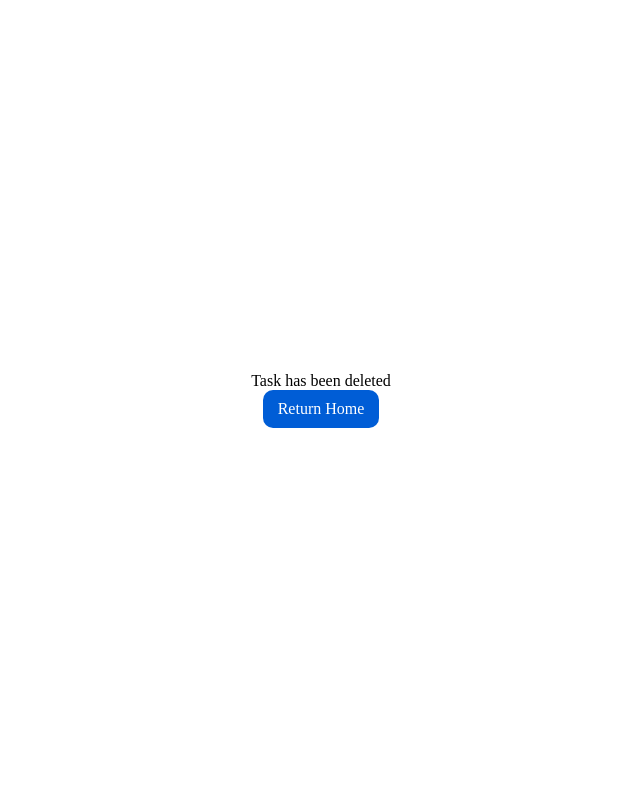
After one commit to danielkurek/todoListDjango, a Django app: page /todo/task/deleted in a window 1280 px wide. The commit adds this page. Shown: the whole page, without its empty margins (319-959 px from the left). Run offline with Django 3.2, Linux system fonts and the light colour scheme.

Commit message:
Add: delete tasks

```diff
--- a/todoList/static/todoList/css/style.css
+++ b/todoList/static/todoList/css/style.css
@@ -1,5 +1,17 @@
 .bold{
     font-weight: bold;
+}
+.button{
+    text-decoration: none;
+    border: none;
+    border-radius: 10px;
+    padding: 10px 15px;
+    background-color: #005dd6;
+    color: white;
+    cursor: pointer;
+}
+.button:hover{
+    background-color: #3f89eb;
 }
 
 /*
@@ -194,7 +206,7 @@ ul.task-list li a{
 /*
  * Edit Icon
  */
-.edit span.icon{
+.task-edit span.icon{
     display: inline-block;
     background-image: url("../svg/edit.svg");
     background-repeat: no-repeat;
@@ -203,7 +215,24 @@ ul.task-list li a{
     width: 0.8em;
     height: 0.8em;
 }
-.edit{
+.task-edit{
+    margin-left: 15px;
+    vertical-align: middle;
+}
+
+/*
+ * Delete Icon
+ */
+ .task-delete span.icon{
+    display: inline-block;
+    background-image: url("../svg/delete.svg");
+    background-repeat: no-repeat;
+    background-position: center;
+    background-size: contain;
+    width: 0.8em;
+    height: 0.8em;
+}
+.task-delete{
     margin-left: 15px;
     vertical-align: middle;
 }
@@ -241,3 +270,51 @@ ul.task-list li a{
 .tags{
     margin: 10px 0;
 }
+
+/*
+ * Delete screen
+ */
+.banner{
+    position: absolute;
+    width: 100%;
+    height: 100%;
+    top: 0;
+    right: 0;
+    background-color: white;
+
+    display: flex;
+    flex-direction: column;
+    justify-content: center;
+    align-items: center;
+}
+.banner + *{
+    font-size: 2.5em;
+    font-weight: normal;
+}
+.banner form{
+    display: inline-block;
+}
+.buttons .button{
+    text-decoration: none;
+    border: none;
+    padding: 20px 30px;
+    font-size: 2em;
+    border-radius: 10px;
+    box-shadow: 5px 5px;
+    margin: 20px;
+    cursor: pointer;
+}
+.buttons .button.back{
+    background-color: #23a523;
+    color: white;
+}
+.buttons .button.back:hover{
+    background-color: #28bb28;
+}
+.buttons .button.delete{
+    background-color: #a52323;
+    color: white;
+}
+.buttons .button.delete:hover{
+    background-color: #d42222;
+}
--- /dev/null
+++ b/todoList/templates/todoList/message.html
@@ -0,0 +1,7 @@
+{% extends 'todoList/main.html' %}
+{% block content %}
+    <div class="banner">
+        <span>{{message_text}}</span>
+        {% if button_text %}<a class="button" href="{{url}}">{{button_text}}</a>{% endif %}
+    </div>
+{% endblock content %}
--- a/todoList/templates/todoList/taskDetail.html
+++ b/todoList/templates/todoList/taskDetail.html
@@ -20,7 +20,8 @@
             <span class="icon {% if task.completed %}completed{% endif %}">&nbsp;</span>
         </a>
         <span id="task-title">{{task.task_title}}</span>
-        <a class="edit" href="{% url 'task-edit' task.id %}"><span class="icon">&nbsp;</span></a>
+        <a class="task-edit" href="{% url 'task-edit' task.id %}"><span class="icon">&nbsp;</span></a>
+        <a class="task-delete" href="{% url 'task-delete' task.id %}"><span class="icon">&nbsp;</span></a>
     </h2>
     {% endspaceless %}
     <div class="tags">
--- a/todoList/urls.py
+++ b/todoList/urls.py
@@ -10,4 +10,6 @@ urlpatterns = [
     path('task/<int:task_id>/', views.detail, name='task-detail'),
     path('task/<int:task_id>/complete', views.complete, name='task-complete'),
     path('task/<int:task_id>/edit', views.editTask, name='task-edit'),
+    path('task/<int:task_id>/delete', views.deleteTask, name='task-delete'),
+    path('task/deleted', views.deleted, name='task-deleted')
 ]
--- a/todoList/views.py
+++ b/todoList/views.py
@@ -162,3 +162,26 @@ def editTask(request, task_id):
             'tags': tags,
             'taskTags': task_tags,
         })
+def deleted(request):
+    return render(request, 'todoList/message.html',
+        {
+            'message_text': 'Task has been deleted',
+            'url': reverse('index'),
+            'button_text': 'Return Home',
+        })
+def deleteTask(request, task_id):
+    try:
+        task = ToDoTask.objects.get(pk=task_id)
+    except ToDoTask.DoesNotExist:
+        return HttpResponse("Task not found.")
+    if request.method == "POST":
+        if request.POST.get("delete", "false") == "true":
+            task.delete()
+            return redirect('task-deleted')
+
+    return render(request, 'todoList/forms/delete.html',
+        {
+            'item': task.task_title,
+            'keep_url': reverse('task-detail', args=[task_id]),
+            'delete_url': reverse('task-delete', args=[task_id])
+        })
```
Also changed, not shown: todoList/templates/todoList/forms/delete.html (added, +14 -0 lines), todoList/static/todoList/svg/delete.svg (added).
